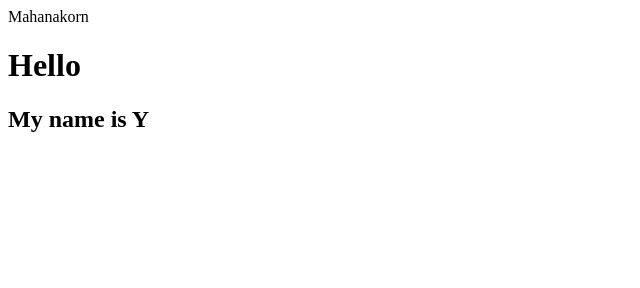
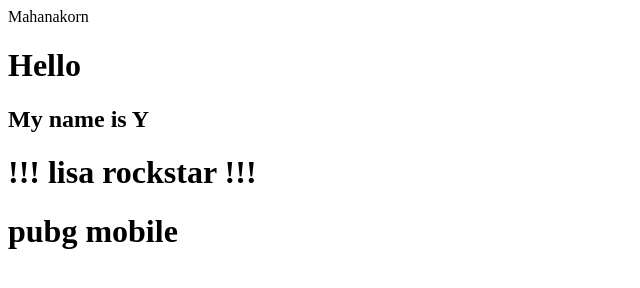
Before and after one commit to Phakkawee/lab2_1, a plain HTML site: page index.html in a window 1280 px wide. Shown: the whole page, without its empty margins (0-640 px from the left). Drawn offline with Linux system fonts and the light colour scheme.

Commit message:
Update index.html

```diff
--- a/index.html
+++ b/index.html
@@ -3,5 +3,8 @@
     <body>
         <h1>Hello</h1>
         <h2>My name is Y</h2>
+
+        <h1>!!! lisa rockstar !!!</h1>
+        <h1>pubg mobile</h1>
     </body>
 </html>
```
